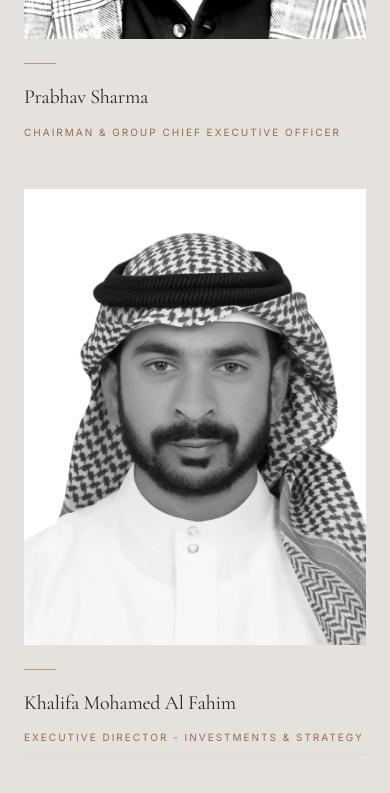
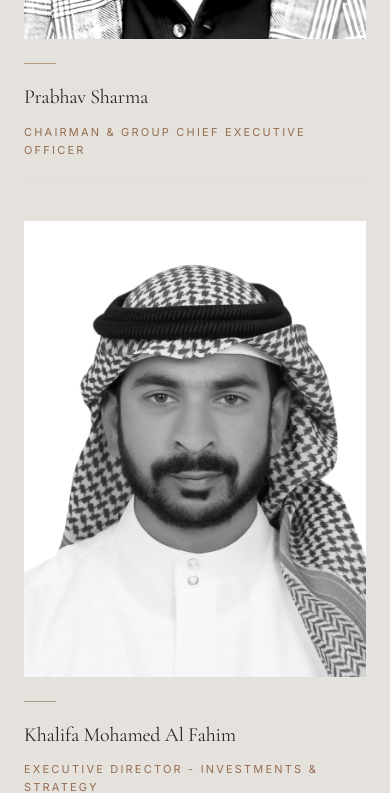
Before and after one commit to bencyrulnik-cyber/alpha-x-vision, a React (Vite) app: page / in a window 390 px wide. Shown: the part 2980-3773 px from the top of the page. Built offline with nearby package versions, Linux system fonts and the light colour scheme; the HTML template or start-up script is replaced by a standard one.

Commit message:
Changes
Co-authored-by: bencyrulnik-cyber <250005174+bencyrulnik-cyber@users.noreply.github.com>

```diff
--- a/src/components/TeamSection.tsx
+++ b/src/components/TeamSection.tsx
@@ -104,7 +104,7 @@ const TeamSection = () => {
               <h3 className="text-xl md:text-[1.35rem] font-serif text-foreground leading-snug">
                 {leader.name}
               </h3>
-              <p className="mt-3 text-[10px] md:text-[11px] tracking-[0.2em] text-accent leading-relaxed uppercase sm:min-h-[2.4rem] xl:min-h-[3.4rem]">
+              <p className="mt-3 text-[11px] tracking-[0.2em] text-accent leading-relaxed uppercase min-h-[3rem]">
                 {leader.role}
               </p>
 
```
